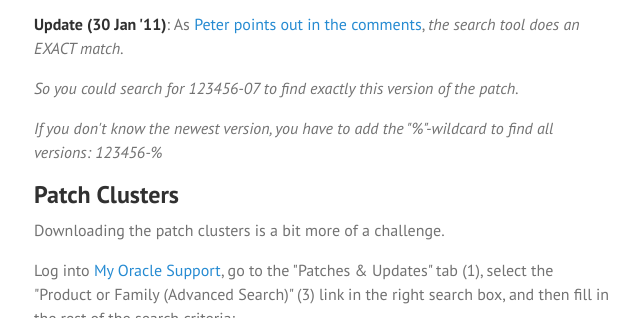
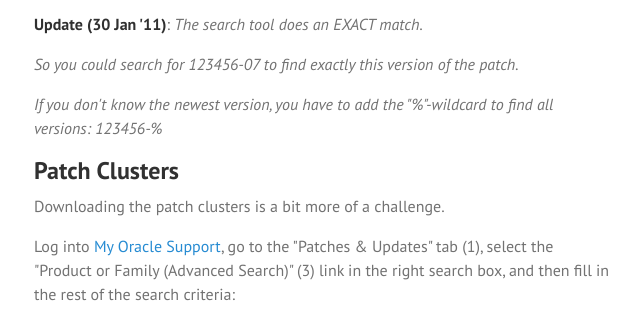
Before and after one commit to lildude/lildude.co.uk, a Jekyll site: the page built from _posts/2010-12-13-howto-download-solaris-patch-clusters-from-my-oracle-support.html, in a window 1280 px wide and 900 px high, scrolled down 711 px, cut to the strip 246-564 px from the top of the window. Shown: the whole strip, without its empty margins (318-958 px from the left). Built offline with Jekyll 4.4.1, drawn with Linux system fonts in a browser that asks for light colours; Markdown is read by kramdown in place of the engine named in the settings.

Commit message:
Add missing imgs and fix htmlproof probs

```diff
--- a/_posts/2008-03-01-mysql-preferences-pane-on-os-x-leopard.html
+++ b/_posts/2008-03-01-mysql-preferences-pane-on-os-x-leopard.html
@@ -20,5 +20,5 @@ published: true
 <p>As I said, my DTrace skills aren't very good yet, but that was enough for me.  I turned to my scripting skills.  I renamed <code>mysql.server</code> to <code>mysql.server.orig</code>.  I then created a wrapper script that I could use to try and troubleshoot what was going on when I clicked the button.</p>
 <p>Well, it didn't take long to work out that the preference pane didn't seem to be executing the script as the privileged user, even after prompting me for my password.  Quickly modifying my wrapper script to use sudo to call the actual script solved my problem.</p>
 <p>Now, I would show you my wrapper script, but it's not necessary. I was going to post my findings on one of the many bug reports on <a href="http://bugs.mysql.com">bugs.mysql.com</a> when I stumbled upon BugID: <a href="http://bugs.mysql.com/bug.php?id=28854">28854</a>.</p>
-<p>You'll never guess what it had in it:  a link to a <a href=""ftp://ftp.mysql.com/pub/mysql/download/gui-tools/MySQL.prefPane-leopardfix.zip">fixed version of the preferences pane, and sure enough this new version correctly executes the /usr/local/mysql/support-files/mysql.server as the privileged user.</p>
+<p>You'll never guess what it had in it:  a link to a <a href="ftp://ftp.mysql.com/pub/mysql/download/gui-tools/MySQL.prefPane-leopardfix.zip">fixed version of the preferences pane, and sure enough this new version correctly executes the /usr/local/mysql/support-files/mysql.server as the privileged user.</p>
 <p>Just a pity I didn't find this bug when I was searching the MySQL bug reports earlier.</p>
--- a/_posts/2010-12-13-howto-download-solaris-patch-clusters-from-my-oracle-support.html
+++ b/_posts/2010-12-13-howto-download-solaris-patch-clusters-from-my-oracle-support.html
@@ -16,7 +16,7 @@ published: true
 <h2>Individual Patches</h2>
 <p>Log into <a href="http://support.oracle.com" target="_blank">My Oracle Support</a> - you will need to have pre-associated your username with a valid contract and CSI.  Once logged in go to the "Patches & Updates" tab (1) and then search for the desired patch in the "Patch Search" box (2) on the right:</p>
 <p><a href="http://colinseymour.smugmug.com/Other/Screenshots/mos-patches/1125924939_Ts4on-L.jpg"><img class="center" src="http://colinseymour.smugmug.com/Other/Screenshots/mos-patches/1125924939_Ts4on-L.jpg" alt="1125924939" title="mos-patches.jpg" width="800" height="413" /></a></p>
-<p><strong>Update (30 Jan '11)</strong>: As <a href="#comment-471">Peter points out in the comments</a>, <em>the search tool does an EXACT match.</p>
+<p><strong>Update (30 Jan '11)</strong>: <em>The search tool does an EXACT match.</p>
 <p>So you could search for 123456-07 to find exactly this version of the patch.</p>
 <p>If you don't know the newest version, you have to add the "%"-wildcard to find all versions: 123456-%</em></p>
 <h2>Patch Clusters</h2>
```
Also changed, not shown: assets/MOS-gurus-table.png (added), 1 other file.
